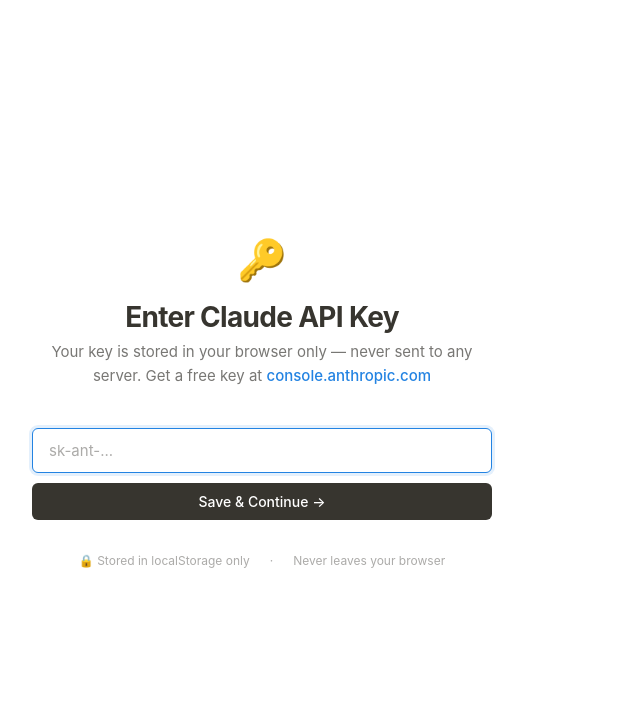
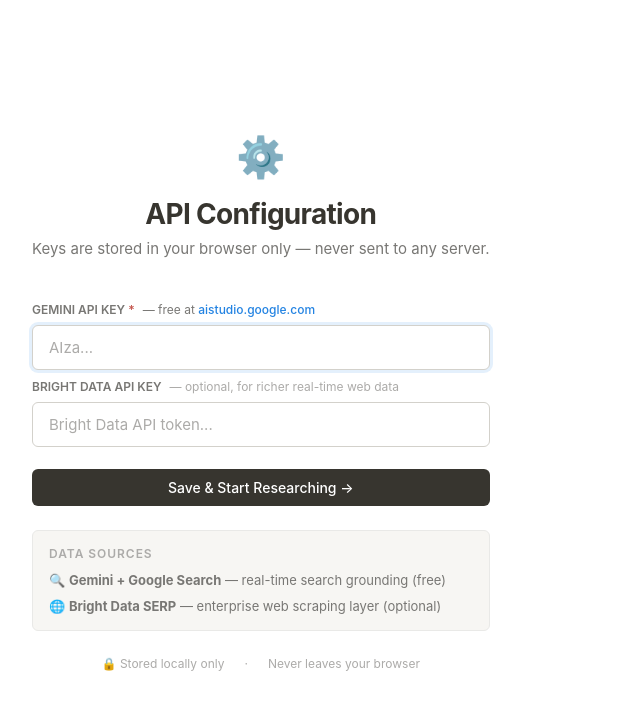
Before and after one commit to Gukki2021/deepcorp-ai, a React (Vite) app in the folder frontend/: page / in a window 1280 px wide. Shown: the top 710 px of the page, without its empty margins (0-640 px from the left). Built offline with nearby package versions, Linux system fonts and the light colour scheme.

Commit message:
feat: Gemini + Bright Data dual-search integration

```diff
--- a/frontend/package.json
+++ b/frontend/package.json
@@ -11,6 +11,7 @@
   },
   "dependencies": {
     "@anthropic-ai/sdk": "^0.78.0",
+    "@google/generative-ai": "^0.24.1",
     "react": "^18.3.1",
     "react-dom": "^18.3.1"
   },
--- a/frontend/src/App.jsx
+++ b/frontend/src/App.jsx
@@ -3,32 +3,35 @@
 import ReportPage from './components/ReportPage'
 import LoadingPage from './components/LoadingPage'
 import ApiKeyPage from './components/ApiKeyPage'
-import { researchCompany } from './claude'
+import { researchCompany } from './research'
 import './App.css'
 
-function getKey() {
-  return localStorage.getItem('anthropic_key') || ''
-}
+const getKeys = () => ({
+  gemini: localStorage.getItem('gemini_key') || '',
+  brightdata: localStorage.getItem('brightdata_key') || '',
+})
 
 function App() {
-  const [page, setPage] = useState(getKey() ? 'search' : 'apikey')
+  const keys = getKeys()
+  const [page, setPage] = useState(keys.gemini ? 'search' : 'apikey')
   const [report, setReport] = useState(null)
   const [error, setError] = useState(null)
   const [query, setQuery] = useState('')
 
-  const handleKeySet = (key) => {
-    localStorage.setItem('anthropic_key', key)
+  const handleKeySet = ({ gemini, brightdata }) => {
+    localStorage.setItem('gemini_key', gemini)
+    if (brightdata) localStorage.setItem('brightdata_key', brightdata)
     setPage('search')
   }
 
   const handleSearch = async (q) => {
-    const key = getKey()
-    if (!key) { setPage('apikey'); return }
+    const { gemini, brightdata } = getKeys()
+    if (!gemini) { setPage('apikey'); return }
     setQuery(q)
     setError(null)
     setPage('loading')
     try {
-      const data = await researchCompany(q, key)
+      const data = await researchCompany(q, gemini, brightdata || null)
       setReport(data)
       setPage('report')
     } catch (err) {
@@ -41,16 +44,10 @@
     <div>
       {page === 'apikey' && <ApiKeyPage onKeySet={handleKeySet} />}
       {page === 'search' && (
-        <SearchPage
-          onSearch={handleSearch}
-          error={error}
-          onChangeKey={() => setPage('apikey')}
-        />
+        <SearchPage onSearch={handleSearch} error={error} onChangeKey={() => setPage('apikey')} />
       )}
       {page === 'loading' && <LoadingPage query={query} />}
-      {page === 'report' && (
-        <ReportPage data={report} onBack={() => setPage('search')} />
-      )}
+      {page === 'report' && <ReportPage data={report} onBack={() => setPage('search')} />}
     </div>
   )
 }
--- a/frontend/src/components/ApiKeyPage.jsx
+++ b/frontend/src/components/ApiKeyPage.jsx
@@ -1,47 +1,81 @@
 import { useState } from 'react'
 
 export default function ApiKeyPage({ onKeySet }) {
-  const [key, setKey] = useState('')
+  const [gemini, setGemini] = useState(localStorage.getItem('gemini_key') || '')
+  const [brightdata, setBrightdata] = useState(localStorage.getItem('brightdata_key') || '')
   const [err, setErr] = useState('')
 
   const handleSubmit = () => {
-    const trimmed = key.trim()
-    if (!trimmed.startsWith('sk-ant-')) {
-      setErr('API key should start with sk-ant-')
-      return
-    }
-    onKeySet(trimmed)
+    const g = gemini.trim()
+    if (!g) { setErr('Gemini API key is required'); return }
+    onKeySet({ gemini: g, brightdata: brightdata.trim() })
   }
 
   return (
     <div className="search-page">
-      <div className="search-logo">🔑</div>
-      <h1 className="search-title" style={{ fontSize: '1.75rem' }}>Enter Claude API Key</h1>
+      <div className="search-logo">⚙️</div>
+      <h1 className="search-title" style={{ fontSize: '1.75rem' }}>API Configuration</h1>
       <p className="search-subtitle">
-        Your key is stored in your browser only — never sent to any server.
-        Get a free key at{' '}
-        <a href="https://console.anthropic.com" target="_blank" rel="noopener noreferrer" style={{ color: 'var(--accent)' }}>
-          console.anthropic.com
-        </a>
+        Keys are stored in your browser only — never sent to any server.
       </p>
 
       <div className="search-input-wrap">
-        <input
-          type="password"
-          placeholder="sk-ant-..."
-          value={key}
-          autoFocus
-          onChange={(e) => { setKey(e.target.value); setErr('') }}
-          onKeyDown={(e) => e.key === 'Enter' && handleSubmit()}
-        />
+        {/* Gemini Key */}
+        <div style={{ marginBottom: '0.5rem' }}>
+          <label style={{ fontSize: '0.75rem', color: 'var(--text-light)', display: 'block', marginBottom: '0.375rem', fontWeight: 600 }}>
+            GEMINI API KEY <span style={{ color: 'var(--red)' }}>*</span>
+            <span style={{ fontWeight: 400, marginLeft: '0.5rem' }}>
+              — free at{' '}
+              <a href="https://aistudio.google.com/app/apikey" target="_blank" rel="noopener noreferrer" style={{ color: 'var(--accent)' }}>
+                aistudio.google.com
+              </a>
+            </span>
+          </label>
+          <input
+            type="password"
+            placeholder="AIza..."
+            value={gemini}
+            autoFocus
+            onChange={(e) => { setGemini(e.target.value); setErr('') }}
+            onKeyDown={(e) => e.key === 'Enter' && handleSubmit()}
+            style={{ width: '100%', padding: '0.75rem 1rem', border: '1px solid var(--border-dark)', borderRadius: '6px', fontSize: '0.9375rem', fontFamily: 'inherit', color: 'var(--text)', background: 'var(--bg)', outline: 'none' }}
+          />
+        </div>
+
+        {/* Bright Data Key */}
+        <div style={{ marginBottom: '0.75rem' }}>
+          <label style={{ fontSize: '0.75rem', color: 'var(--text-light)', display: 'block', marginBottom: '0.375rem', fontWeight: 600 }}>
+            BRIGHT DATA API KEY
+            <span style={{ fontWeight: 400, color: 'var(--text-lighter)', marginLeft: '0.5rem' }}>
+              — optional, for richer real-time web data
+            </span>
+          </label>
+          <input
+            type="password"
+            placeholder="Bright Data API token..."
+            value={brightdata}
+            onChange={(e) => setBrightdata(e.target.value)}
+            onKeyDown={(e) => e.key === 'Enter' && handleSubmit()}
+            style={{ width: '100%', padding: '0.75rem 1rem', border: '1px solid var(--border-dark)', borderRadius: '6px', fontSize: '0.9375rem', fontFamily: 'inherit', color: 'var(--text)', background: 'var(--bg)', outline: 'none' }}
+          />
+        </div>
+
         <button className="search-btn" onClick={handleSubmit}>
-          Save &amp; Continue →
+          Save &amp; Start Researching →
         </button>
         {err && <div className="search-error">{err}</div>}
       </div>
 
-      <div className="search-footer" style={{ marginTop: '2rem' }}>
-        <span>🔒 Stored in localStorage only</span>
+      <div style={{ marginTop: '1.5rem', padding: '0.875rem 1rem', background: 'var(--bg-secondary)', border: '1px solid var(--border)', borderRadius: '6px', maxWidth: '560px', width: '100%' }}>
+        <p style={{ fontSize: '0.75rem', fontWeight: 600, color: 'var(--text-lighter)', textTransform: 'uppercase', letterSpacing: '0.08em', marginBottom: '0.5rem' }}>Data Sources</p>
+        <div style={{ display: 'flex', flexDirection: 'column', gap: '0.375rem' }}>
+          <div style={{ fontSize: '0.8125rem', color: 'var(--text-light)' }}>🔍 <strong>Gemini + Google Search</strong> — real-time search grounding (free)</div>
+          <div style={{ fontSize: '0.8125rem', color: 'var(--text-light)' }}>🌐 <strong>Bright Data SERP</strong> — enterprise web scraping layer (optional)</div>
+        </div>
+      </div>
+
+      <div className="search-footer" style={{ marginTop: '1.5rem' }}>
+        <span>🔒 Stored locally only</span>
         <span>·</span>
         <span>Never leaves your browser</span>
       </div>
--- /dev/null
+++ b/frontend/src/research.js
@@ -0,0 +1,105 @@
+import { GoogleGenerativeAI } from '@google/generative-ai'
+
+const SYSTEM_PROMPT = `You are a professional investment analyst. Based on the company research provided, return ONLY a raw JSON object with this exact structure (no markdown, no code fences):
+
+{
+  "name": "Full official company name",
+  "ticker": "TICKER (EXCHANGE) or Private",
+  "logo": "one relevant emoji",
+  "industry": "Industry / Sector",
+  "founded": "YYYY",
+  "hq": "City, Country",
+  "employees": "~XX,000",
+  "website": "domain.com",
+  "summary": "2-3 sentence company overview",
+  "marketAnalysis": {
+    "marketSize": "$XB total addressable market",
+    "marketShare": "estimated % share",
+    "growth": "Recent revenue or growth figure",
+    "competitors": ["Competitor 1", "Competitor 2", "Competitor 3", "Competitor 4"],
+    "moat": "Key competitive advantage in 1-2 sentences"
+  },
+  "capitalBackground": {
+    "totalFunding": "$XB raised or Publicly traded",
+    "ipoDate": "Mon YYYY (EXCHANGE) or Private",
+    "currentMarketCap": "$XB or Private – last val $XB",
+    "majorInvestors": ["Investor 1", "Investor 2", "Investor 3"],
+    "recentRounds": "Most recent funding or financial activity"
+  },
+  "investmentScore": 65,
+  "investmentVerdict": "STRONG BUY / BUY / MODERATE BUY / HOLD / SELL",
+  "stockInsights": {
+    "currentPrice": "$X.XX or Private",
+    "fiftyTwoWeekRange": "$X–$X or N/A",
+    "peRatio": "XXx or N/A",
+    "analystTarget": "$X.XX or N/A",
+    "recommendation": "3-4 sentence investment recommendation with specific reasoning, price targets if public, key catalysts"
+  },
+  "keyRisks": ["Risk 1", "Risk 2", "Risk 3", "Risk 4"],
+  "keyStrengths": ["Strength 1", "Strength 2", "Strength 3", "Strength 4"],
+  "dataSources": ["source1.com", "source2.com", "source3.com"]
+}
+
+investmentScore must be integer 0–100. Return ONLY the JSON.`
+
+// --- Bright Data SERP ---
+async function searchWithBrightData(company, bdKey) {
+  try {
+    const res = await fetch('https://api.brightdata.com/serp/req', {
+      method: 'POST',
+      headers: {
+        'Authorization': `Bearer ${bdKey}`,
+        'Content-Type': 'application/json',
+      },
+      body: JSON.stringify([{
+        engine: 'google',
+        q: `"${company}" company profile revenue funding investment analysis 2025`,
+        num: 10,
+        gl: 'us',
+        hl: 'en',
+      }]),
+    })
+    if (!res.ok) return null
+    const data = await res.json()
+    // Extract organic results
+    const results = (data[0]?.organic || data?.organic || [])
+      .slice(0, 8)
+      .map(r => `Title: ${r.title}\nURL: ${r.url}\nSnippet: ${r.description || r.snippet || ''}`)
+      .join('\n\n')
+    return results || null
+  } catch {
+    return null
+  }
+}
+
+// --- Gemini with Google Search grounding ---
+export async function researchCompany(company, geminiKey, brightDataKey) {
+  const genAI = new GoogleGenerativeAI(geminiKey)
+
+  // Try Bright Data first for fresh web data
+  let brightDataContext = ''
+  if (brightDataKey) {
+    const results = await searchWithBrightData(company, brightDataKey)
+    if (results) {
+      brightDataContext = `\n\nFresh web search results from Bright Data:\n${results}\n`
+    }
+  }
+
+  const model = genAI.getGenerativeModel({ model: 'gemini-2.0-flash-exp' })
+
+  const prompt = `${SYSTEM_PROMPT}
+
+Research and analyze this company: "${company}"
+${brightDataContext}
+Use Google Search to find the most current information about their financials, market position, funding, and investment outlook. Return ONLY the JSON object.`
+
+  const result = await model.generateContent({
+    contents: [{ role: 'user', parts: [{ text: prompt }] }],
+    tools: [{ googleSearch: {} }],
+  })
+
+  const text = result.response.text()
+  const match = text.match(/\{[\s\S]*\}/)
+  if (!match) throw new Error('Could not parse response as JSON')
+  return JSON.parse(match[0])
+}
```
Also changed, not shown: 1 other file (tests, documents, lock files or other folders).
